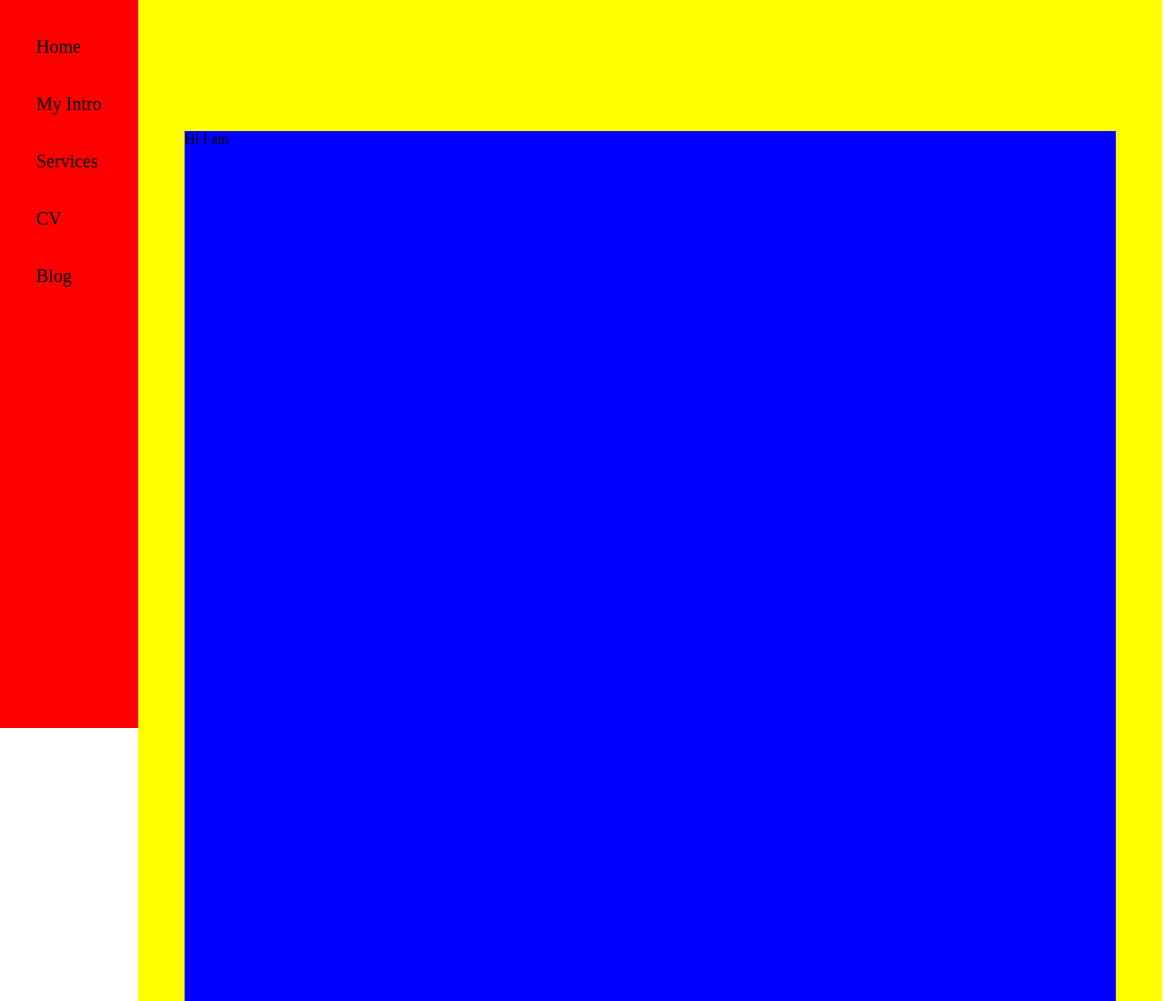
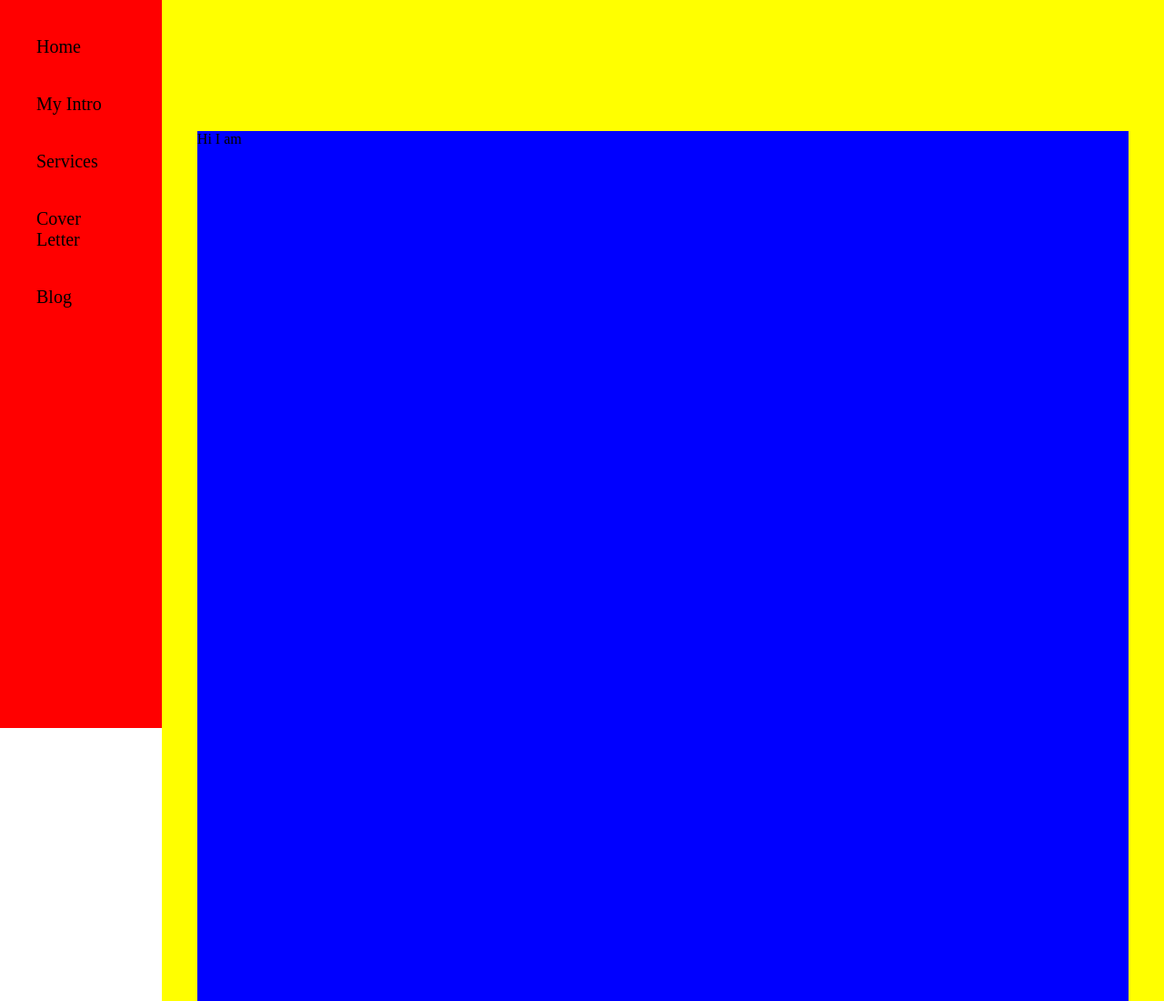
Before and after one commit to bikashmagar2058/portfolio, a plain HTML site: page index.html in a window 1280 px wide. Shown: the top 1100 px of the page at 91% size. Drawn offline with Linux system fonts and the light colour scheme.

Commit message:
change in cv

```diff
--- a/index.html
+++ b/index.html
@@ -16,7 +16,7 @@
                     <li>Home</li>
                     <li>My Intro</li>
                     <li>Services</li>
-                    <li>CV</li>
+                    <li>Cover Letter</li>
                     <li>Blog</li>
                 </ul>
             </nav>
```
